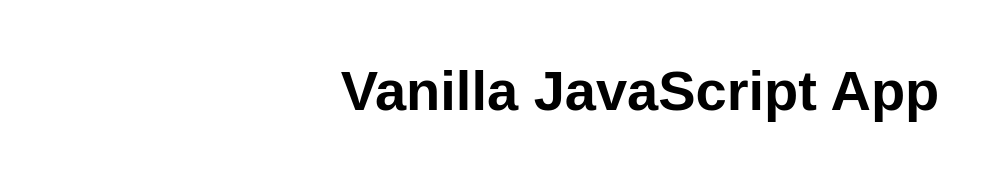
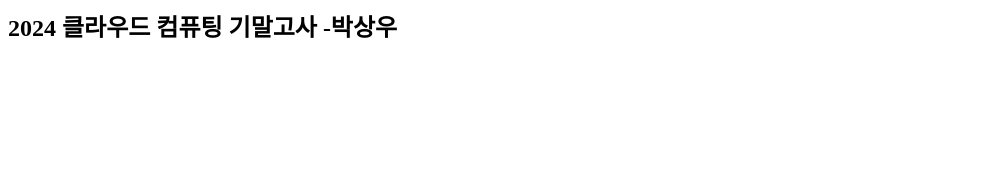
Before and after one commit to sangwoo4/static-web-app, a website: page src/index.html in a window 1280 px wide. Shown: the whole page, without its empty margins (0-991 px from the left). Drawn offline with Linux system fonts and the light colour scheme.

Commit message:
update app.js

```diff
--- a/src/index.html
+++ b/src/index.html
@@ -1,17 +1 @@
-<!DOCTYPE html>
-<html lang="en">
-
-<head>
-  <meta charset="UTF-8">
-  <meta name="viewport" content="width=device-width, initial-scale=1.0">
-  <link rel="stylesheet" href="styles.css">
-  <title>Vanilla JavaScript App</title>
-</head>
-
-<body>
-  <main>
-    <h1>Vanilla JavaScript App</h1>
-  </main>
-</body>
-
-</html>
+<h2>2024 클라우드 컴퓨팅 기말고사 -박상우<h2>
--- a/src/styles.css
+++ /dev/null
@@ -1,21 +0,0 @@
-* {
-  font-family: Arial, Helvetica, sans-serif;
-}
-
-html, body {
-  margin: 0;
-  border: 0;
-  padding: 0;
-  background-color: #fff;
-}
-
-main {
-  margin: auto;
-  width: 50%;
-  padding: 20px;
-}
-
-main > h1 {
-  text-align: center;
-  font-size: 3.5em;
-}
```
Also changed, not shown: index.html (added, +1 -0 lines), 1 other file.
